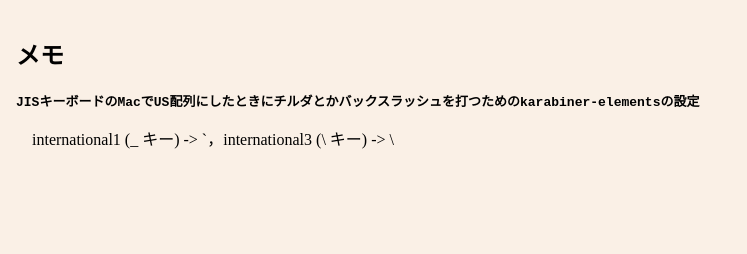
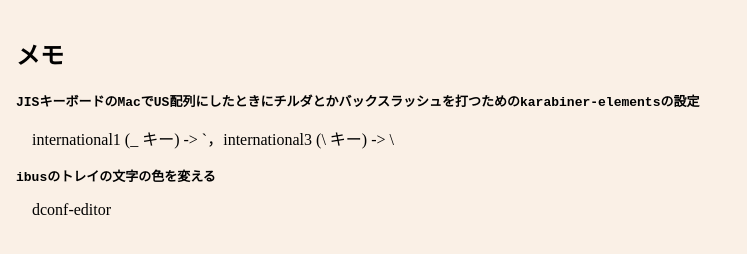
Before and after one commit to jj1uzh/jj1uzh.github.io, a plain HTML site: page index.html in a window 1280 px wide. Shown: the whole page, without its empty margins (0-747 px from the left). Drawn offline with Linux system fonts and the light colour scheme.

Commit message:
Update index.html

```diff
--- a/index.html
+++ b/index.html
@@ -24,8 +24,10 @@
   <body>
     <h2>メモ</h2>
     <dl>
-      <dt>JISキーボードのMacでUS配列にしたときにチルダとかバックスラッシュを打つためのkarabiner-elementsの設定</dt>
-      <dd> international1 (_ キー) -> `，international3 (\ キー) -> \ </dd>
+      <dt> JISキーボードのMacでUS配列にしたときにチルダとかバックスラッシュを打つためのkarabiner-elementsの設定 </dt>
+        <dd> international1 (_ キー) -> `，international3 (\ キー) -> \ </dd>
+      <dt> ibusのトレイの文字の色を変える </dt>
+        <dd> dconf-editor </dd>
     </dl>
   </body>
 
```
